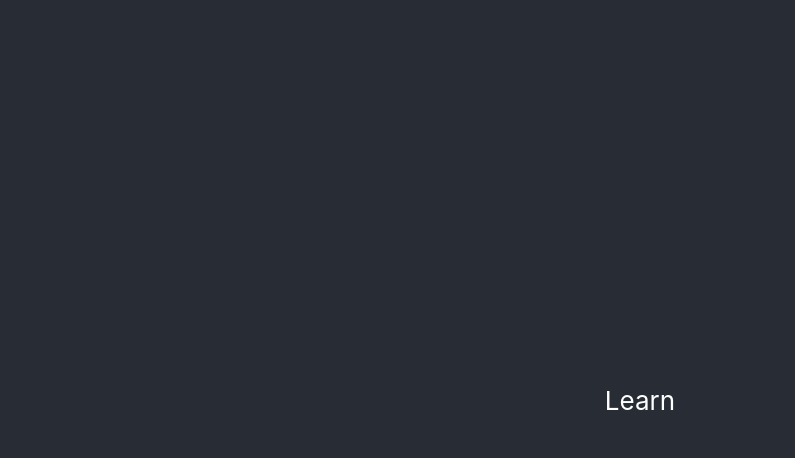
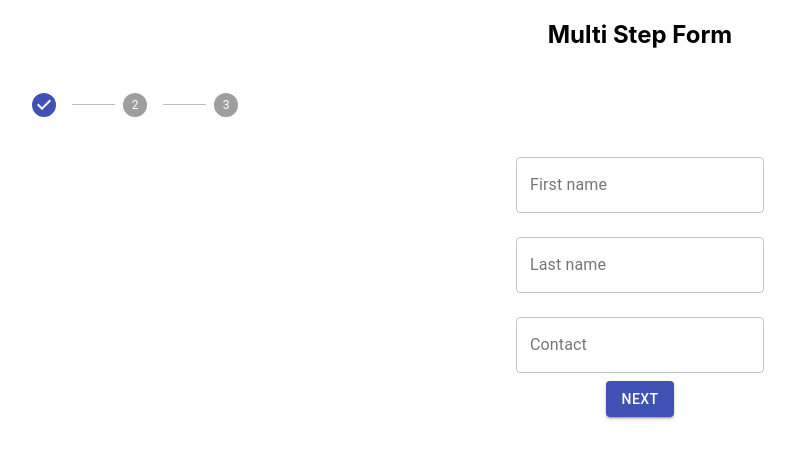
Before and after one commit to Marcos8060/React-Multistep-Form, a React (Create React App) app: page / in a window 1280 px wide. Shown: the top 458 px of the page, without its empty margins (0-795 px from the left). Built offline with nearby package versions, Linux system fonts and the light colour scheme.

Commit message:
added the stepper package from material ui

```diff
--- a/package.json
+++ b/package.json
@@ -3,6 +3,7 @@
   "version": "0.1.0",
   "private": true,
   "dependencies": {
+    "@material-ui/core": "^4.12.4",
     "@testing-library/jest-dom": "^5.16.4",
     "@testing-library/react": "^13.3.0",
     "@testing-library/user-event": "^13.5.0",
--- a/src/App.js
+++ b/src/App.js
@@ -1,11 +1,38 @@
 import './App.css';
+import FirstStep from './components/FirstStep';
+import SecondStep from './components/SecondStep';
+import ThirdStep from './components/ThirdStep';
+import { Stepper,StepLabel, Step } from '@material-ui/core'
 
 function App() {
+
+  function showStep(step){
+    switch(step){
+      case 1:
+        return <FirstStep />
+      case 2:
+        return <SecondStep />
+      case 3:
+        return <ThirdStep />
+    }
+  }
   return (
     <div className="App">
-      <header className="App-header">
-        <p>Learn</p>
-      </header>
+       <h2>Multi Step Form</h2>
+       <div className="center-stepper">
+       <Stepper style={{ width:'18%'}} activeStep='1' orientation='horizontal'>
+         <Step>
+           <StepLabel></StepLabel>
+         </Step>
+         <Step>
+           <StepLabel></StepLabel>
+         </Step>
+         <Step>
+           <StepLabel></StepLabel>
+         </Step>
+       </Stepper>
+       </div>
+       {showStep(2)}
     </div>
   );
 }
--- a/src/components/FirstStep.js
+++ b/src/components/FirstStep.js
@@ -1,9 +1,40 @@
-import React from 'react'
+import React from "react";
+import { Button, TextField } from "@material-ui/core";
 
 function FirstStep() {
   return (
-    <div>FirstStep</div>
-  )
+    <div>
+      <div>
+        <TextField
+          label="First name"
+          margin="normal"
+          variant="outlined"
+          color="secondary"
+        />
+      </div>
+      <div>
+        <TextField
+          label="Last name"
+          margin="normal"
+          variant="outlined"
+          color="secondary"
+        />
+      </div>
+      <div>
+        <TextField
+          label="Contact"
+          margin="normal"
+          variant="outlined"
+          color="secondary"
+        />
+      </div>
+      <div>
+        <Button variant="contained" color="primary">
+          Next
+        </Button>
+      </div>
+    </div>
+  );
 }
 
-export default FirstStep
+export default FirstStep;
--- a/src/components/SecondStep.js
+++ b/src/components/SecondStep.js
@@ -1,9 +1,40 @@
-import React from 'react'
+import React from "react";
+import { Button, TextField } from "@material-ui/core";
 
 function SecondStep() {
   return (
-    <div>SecondStep</div>
-  )
+    <div>
+      <div>
+        <TextField
+          label="First name"
+          margin="normal"
+          variant="outlined"
+          color="secondary"
+        />
+      </div>
+      <div>
+        <TextField
+          label="Last name"
+          margin="normal"
+          variant="outlined"
+          color="secondary"
+        />
+      </div>
+      <div>
+        <TextField
+          label="Contact"
+          margin="normal"
+          variant="outlined"
+          color="secondary"
+        />
+      </div>
+      <div>
+        <Button variant="contained" color="primary">
+          Next
+        </Button>
+      </div>
+    </div>
+  );
 }
 
-export default SecondStep
+export default SecondStep;
--- a/src/components/ThirdStep.js
+++ b/src/components/ThirdStep.js
@@ -1,9 +1,40 @@
-import React from 'react'
+import React from "react";
+import { Button, TextField } from "@material-ui/core";
 
 function ThirdStep() {
   return (
-    <div>ThirdStep</div>
-  )
+    <div>
+      <div>
+        <TextField
+          label="First name"
+          margin="normal"
+          variant="outlined"
+          color="secondary"
+        />
+      </div>
+      <div>
+        <TextField
+          label="Last name"
+          margin="normal"
+          variant="outlined"
+          color="secondary"
+        />
+      </div>
+      <div>
+        <TextField
+          label="Contact"
+          margin="normal"
+          variant="outlined"
+          color="secondary"
+        />
+      </div>
+      <div>
+        <Button variant="contained" color="primary">
+          Next
+        </Button>
+      </div>
+    </div>
+  );
 }
 
-export default ThirdStep
+export default ThirdStep;
```
Also changed, not shown: 1 other file (tests, documents, lock files or other folders).
